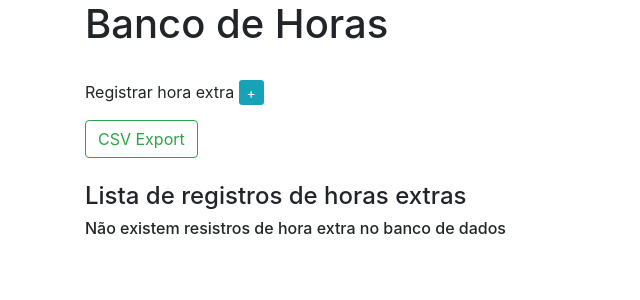
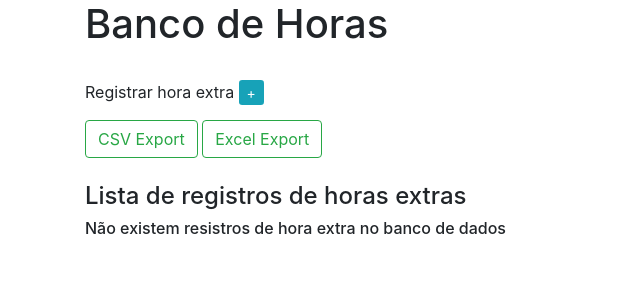
Before and after one commit to netomantonio/gestao_rh, a Django app: template apps/reg_hora_extra/templates/reg_hora_extra/horaextra_list.html in a window 1280 px wide. Shown: the top 300 px of the page, without its empty margins (0-640 px from the left). Run offline with Django 3.2, Linux system fonts and the light colour scheme; the template is opened without the code that fills it, so the values that code supplies are empty; some libraries are stand-ins or nearby versions.

Commit message:
include button for generate excel file

```diff
--- a/apps/reg_hora_extra/templates/reg_hora_extra/horaextra_list.html
+++ b/apps/reg_hora_extra/templates/reg_hora_extra/horaextra_list.html
@@ -5,6 +5,7 @@
     </br>
     <p>Registrar hora extra <a class="btn-sm btn-info" href="{% url 'create_hora_extra' %}">+</a></p>
     <a class="btn btn-outline-success" href="{% url 'csv_export' %}">CSV Export</a>
+    <a class="btn btn-outline-success" href="{% url 'excel_export' %}">Excel Export</a>
     </br>
     <br>
     <h4>Lista de registros de horas extras</h4>
```
